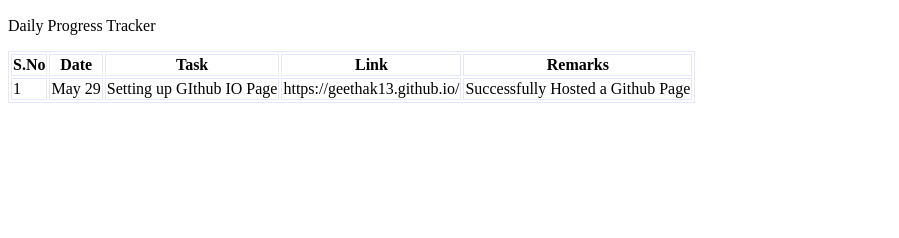
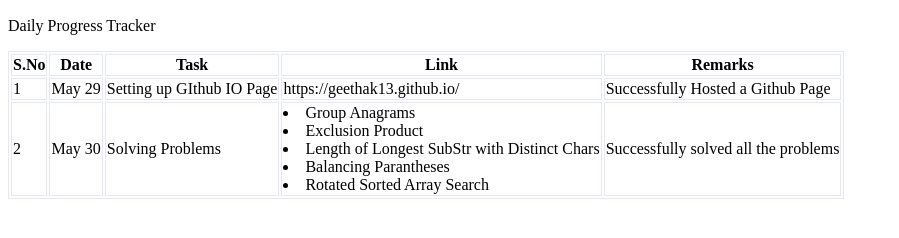
Before and after one commit to GEETHAK13/GEETHAK13.github.io, a plain HTML site: page index.html in a window 1280 px wide. Shown: the part 110-348 px from the top of the page, without its empty margins (0-899 px from the left). Drawn offline with Linux system fonts and the light colour scheme.

Commit message:
Day2 update

```diff
--- a/index.html
+++ b/index.html
@@ -27,6 +27,19 @@
             <td>https://geethak13.github.io/</td>
             <td>Successfully Hosted a Github Page</td>
         </tr>
+        <tr>
+            <td>2</td>
+            <td>May 30</td>
+            <td>Solving Problems</td>
+            <td>
+                <li>Group Anagrams</li>
+                <li>Exclusion Product</li>
+                <li>Length of Longest SubStr with Distinct Chars</li>
+                <li>Balancing Parantheses</li>
+                <li>Rotated Sorted Array Search</li>
+            </td>
+            <td>Successfully solved all the problems</td>
+        </tr>
     </table>
     <script src="script.js"></script>
 </body>
```
